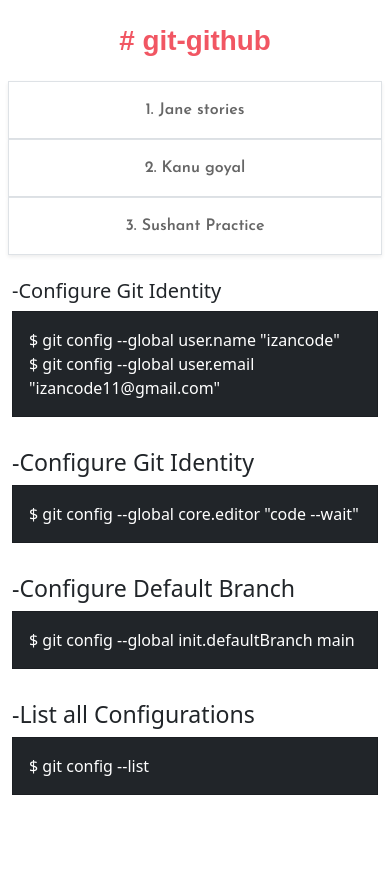
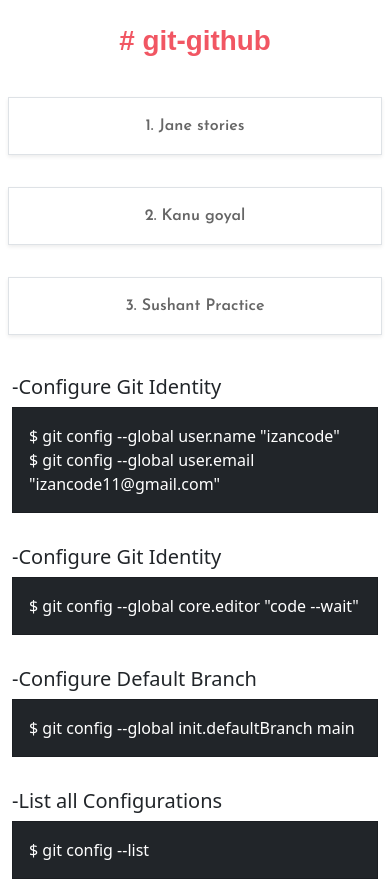
Before and after one commit to izancode/upgrad-course, a plain HTML site: page git-github/index.html in a window 390 px wide. Before the commit the page ends 844 px from the top, so only its background shows below. Drawn offline with nearby package versions, Linux system fonts and the light colour scheme; a web font is replaced by a local one.

Commit message:
testing 21

```diff
--- a/git-github/index.html
+++ b/git-github/index.html
@@ -44,17 +44,17 @@
                         href="javascript:void(0)"># git-github</a>
                 </h1>
             </div>
-            <div class="col-12 col-sm-4">
+            <div class="col-12 col-sm-4 my-3 my-sm-0">
                 <div class="card border shadow-sm p-3 rounded-0">
                     <a class="navbar-brand allTopicsLink" data-bs-toggle="tooltip" data-bs-title="Click Here"   href="jane-stories/index.html">1. Jane stories</a>
                 </div>
             </div>
-            <div class="col-12 col-sm-4">
+            <div class="col-12 col-sm-4 my-3 my-sm-0">
                 <div class="card border shadow-sm p-3 rounded-0">
                     <a class="navbar-brand allTopicsLink" href="kanugoyal/Resume/index.html" data-bs-toggle="tooltip" data-bs-title="Click Here">2. Kanu goyal</a>
                 </div>
             </div>
-            <div class="col-12 col-sm-4">
+            <div class="col-12 col-sm-4 my-3 my-sm-0">
                 <div class="card border shadow-sm p-3 rounded-0">
                     <a class="navbar-brand allTopicsLink" href="sushantPractice/practise/index.html" data-bs-toggle="tooltip" data-bs-title="Click Here">3. Sushant Practice</a>
                 </div>
@@ -72,19 +72,19 @@
                   </div>
             </div>
             <div class="col-12 my-3">
-                <h3>-Configure Git Identity</h3>
+                <h5>-Configure Git Identity</h5>
                 <div class="card bg-dark text-white p-3 rounded-0">
                     <p>$ git config --global core.editor "code --wait"</p>
                   </div>
             </div>
             <div class="col-12 my-3">
-                <h3>-Configure Default Branch</h3>
+                <h5>-Configure Default Branch</h5>
                 <div class="card bg-dark text-white p-3 rounded-0">
                     <p>$ git config --global init.defaultBranch main</p>
                   </div>
             </div>
             <div class="col-12 my-3">
-                <h3>-List all Configurations</h3>
+                <h5>-List all Configurations</h5>
                 <div class="card bg-dark text-white p-3 rounded-0">
                     <p>$ git config --list</p>
                                   </div>
```
